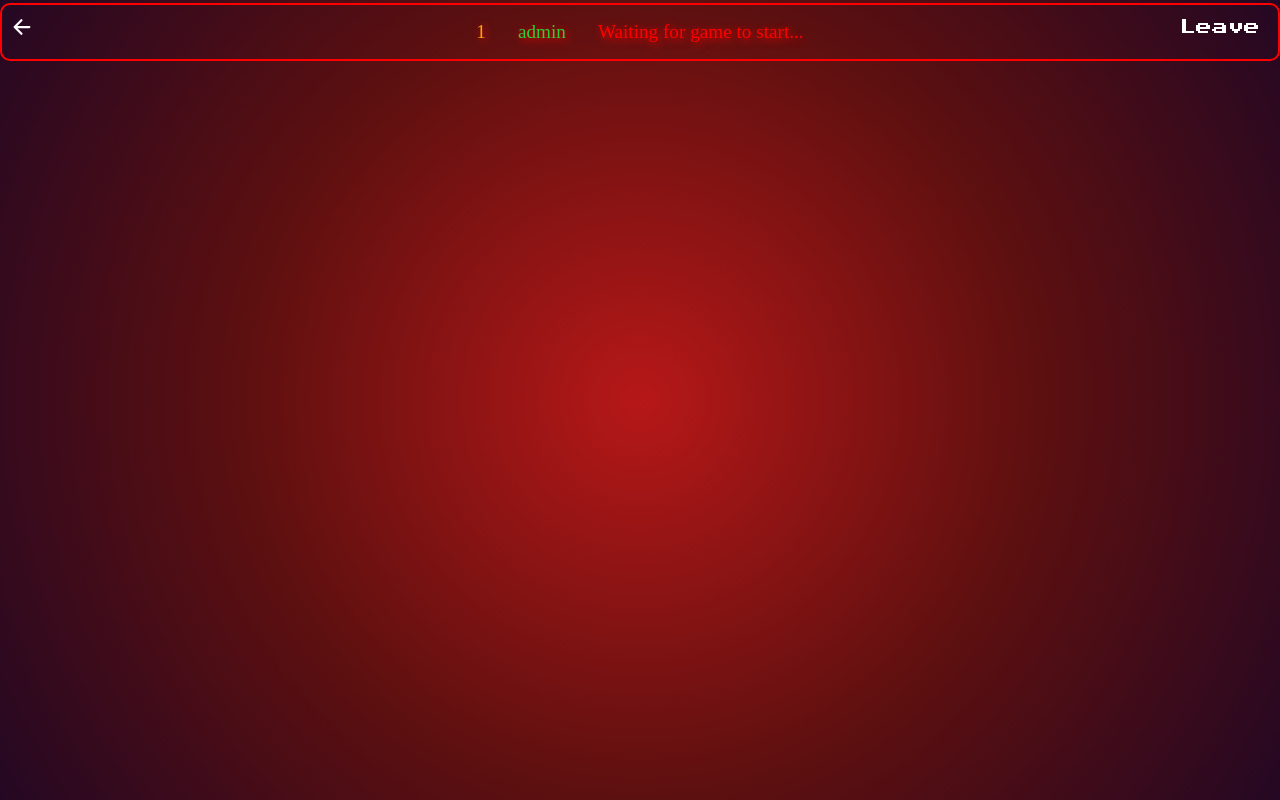
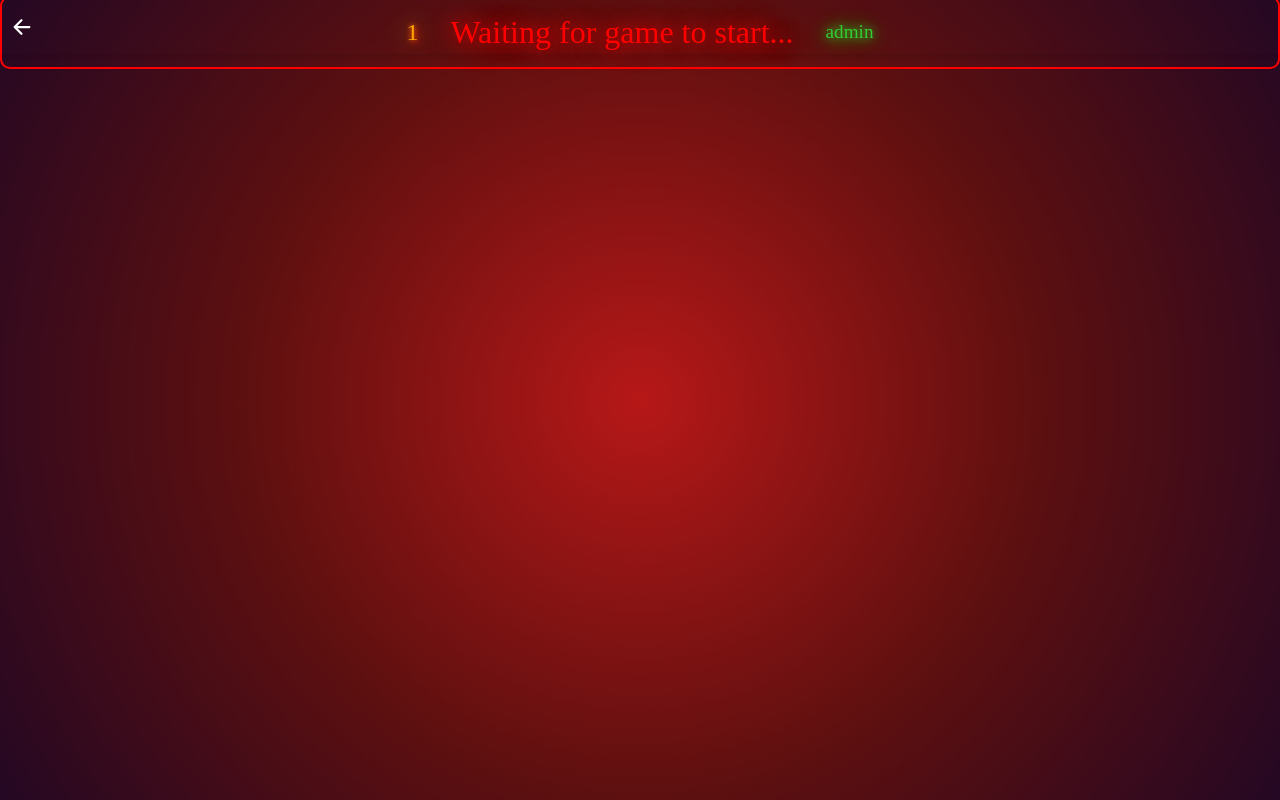
Before and after one commit to rgestudillo/cmsc137-finalproject, a React (Vite) app in the folder electron-app/: page /game/1 in a window 1280 px wide. Built offline with nearby package versions, Linux system fonts and the light colour scheme; sample sign-in values are in the browser's storage; a web font is replaced by a local one.

Commit message:
can mute button

```diff
--- a/electron-app/src/App.jsx
+++ b/electron-app/src/App.jsx
@@ -1,5 +1,10 @@
 import { useRef, useState } from "react";
-import { BrowserRouter as Router, Route, Routes, useLocation } from "react-router-dom";
+import {
+    BrowserRouter as Router,
+    Route,
+    Routes,
+    useLocation,
+} from "react-router-dom";
 import Phaser from "phaser";
 import { PhaserGame } from "./game/PhaserGame";
 import HomePage from "./pages/HomePage";
@@ -27,19 +32,16 @@ function App() {
 function AppContent({ currentScene }) {
     const location = useLocation();
 
-    // Check if the current route matches the game route pattern
-    const isGameRoute = location.pathname.startsWith("/game/");
-
     return (
         <div id="app">
             <Header />
-            {/* Only render the audio if we're not on a game route */}
-            {!isGameRoute && (
-                <audio src="/assets/gameMusic.wav" autoPlay loop controls={false} />
-            )}
+
             <Routes>
                 <Route path="/" element={<HomePage />} />
-                <Route path="/server-connected" element={<ServerConnectedPage />} />
+                <Route
+                    path="/server-connected"
+                    element={<ServerConnectedPage />}
+                />
                 <Route path="/join-lobby" element={<LobbyPage />} />
                 <Route path="/waiting" element={<WaitingPage />} />
                 <Route
--- a/electron-app/src/components/Header.jsx
+++ b/electron-app/src/components/Header.jsx
@@ -2,9 +2,11 @@ import React, { useState, useEffect } from "react";
 import { useNavigate, useLocation } from "react-router-dom";
 import { useSocket } from "../context/SocketContext"; // Import the socket context
 import { IoArrowBack, IoHome } from "react-icons/io5"; // Import home and back icons
+import { MdVolumeUp, MdVolumeOff } from "react-icons/md"; // Volume icons
 
 const Header = () => {
     const [latency, setLatency] = useState(null); // Store latency locally
+    const [isMuted, setIsMuted] = useState(false); // Track audio mute state
     const { socket, serverUrl } = useSocket();
     const navigate = useNavigate();
     const location = useLocation(); // Get current location
@@ -63,6 +65,7 @@ const Header = () => {
             label: "Leave",
         },
     };
+
     const isGameRoute = location.pathname.startsWith("/game/");
     // Get the button config based on the current path
     const getButtonConfig = () => {
@@ -86,6 +89,7 @@ const Header = () => {
                 display: "flex",
                 alignItems: "center",
                 zIndex: 1000,
+                boxShadow: "0 2px 5px rgba(0, 0, 0, 0.1)", // Light shadow for better visibility
             }}
         >
             {buttonConfig.icon && (
@@ -116,19 +120,49 @@ const Header = () => {
                     }}
                 >
                     {serverUrl || ""}
+                    <audio
+                        src="/assets/gameMusic.wav"
+                        autoPlay
+                        loop
+                        controls={false}
+                        muted={isMuted} // Mute based on the isMuted state
+                    />
                 </div>
             )}
+            {!isGameRoute && (
                 <div
                     style={{
                         color: "white",
                         marginLeft: "auto",
                         fontSize: "1rem",
                         marginRight: "20px",
+                        display: "flex",
+                        alignItems: "center",
                     }}
                 >
                     {latency !== null ? `${latency}ms` : buttonConfig.label}{" "}
                     {/* Display latency or label */}
+                    {/* Mute button with icon */}
+                    <button
+                        onClick={() => setIsMuted(!isMuted)} // Toggle mute state
+                        style={{
+                            marginLeft: "10px",
+                            cursor: "pointer",
+                            background: "transparent",
+                            border: "none",
+                            color: "white",
+                            transition: "transform 0.2s", // Smooth hover animation
+                        }}
+                        title={isMuted ? "Unmute Music" : "Mute Music"} // Tooltip for better UX
+                    >
+                        {isMuted ? (
+                            <MdVolumeOff size={24} /> // Mute icon
+                        ) : (
+                            <MdVolumeUp size={24} /> // Unmute icon
+                        )}
+                    </button>
                 </div>
+            )}
         </header>
     );
 };
--- a/electron-app/src/pages/Game.jsx
+++ b/electron-app/src/pages/Game.jsx
@@ -48,31 +48,50 @@ const Game = ({ currentActiveScene }) => {
                     alignItems: "center",
                     backgroundColor: "transparent",
                     color: "#fff",
-                    fontFamily: "'Creepster', cursive",
+                    fontFamily: "'Creepster', cursive", // Spooky font
                     padding: "1rem",
-                    border: "2px solid red",
+                    border: "2px solid red", // Red border for intensity
                     borderRadius: "10px",
-                    textShadow: "2px 2px 8px red",
+                    textShadow:
+                        "2px 2px 8px red, 0 0 25px yellow, 0 0 5px darkorange", // Eerie glow effect
                     gap: "2rem",
                     marginTop: "4rem",
+                    animation: "pulse 1.5s infinite", // Pulsing animation for the whole container
                 }}
             >
-                <p style={{ margin: 0, fontSize: "1.2rem", color: "orange" }}>
+                <p
+                    style={{
+                        margin: 0,
+                        fontSize: "1.5rem",
+                        color: "orange",
+                        animation: "blink 1s infinite",
+                    }}
+                >
                     <span>{gameId}</span>
+                </p>
+                <p
+                    style={{
+                        margin: 0,
+                        fontSize: "2rem", // Increase the font size for emphasis
+                        color: "red",
+                        textShadow: "0 0 20px red, 0 0 30px darkred", // Red glow for the timer
+                        animation: "blink 1s infinite", // Flashing effect for urgency
+                    }}
+                >
+                    <span>{currentTimer}</span>
                 </p>
                 <p
                     style={{
                         margin: 0,
                         fontSize: "1.2rem",
                         color: "limegreen",
+                        textShadow: "0 0 10px limegreen, 0 0 20px lime", // Green eerie glow
                     }}
                 >
                     <span>{role}</span>
                 </p>
-                <p style={{ margin: 0, fontSize: "1.2rem", color: "red" }}>
-                    <span>{currentTimer}</span>
-                </p>
             </div>
+
             {role && (
                 <PhaserGame
                     currentActiveScene={currentActiveScene}
```
Lines whose indentation alone changed are shown as unchanged.
